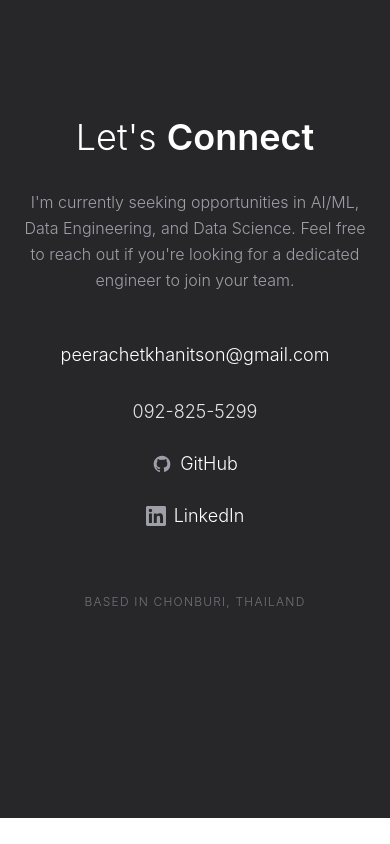
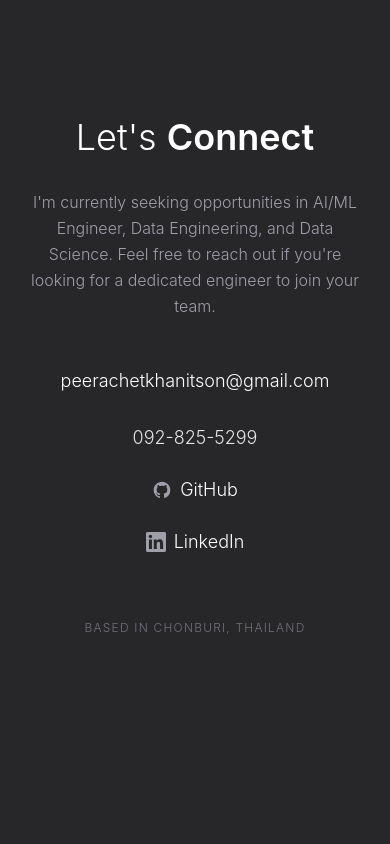
Before and after one commit to peerachetkns/My-Portfolio, a React (Vite) app: page / in a window 390 px wide. Shown: the part 6914-7758 px from the top of the page. Before the commit the page ends 7732 px from the top, so only its background shows below. Built offline with nearby package versions, Linux system fonts and the light colour scheme.

Commit message:
fix mobile responsive viewport meta tag

```diff
--- a/src/App.jsx
+++ b/src/App.jsx
@@ -369,7 +369,7 @@ function App() {
       >
         <h2 className="text-4xl font-light mb-8 text-white">Let's <span className="font-semibold">Connect</span></h2>
         <p className="text-zinc-400 mb-12 font-light leading-relaxed max-w-2xl mx-auto">
-          I'm currently seeking opportunities in AI/ML, Data Engineering, and Data Science.
+          I'm currently seeking opportunities in AI/ML Engineer, Data Engineering, and Data Science.
           Feel free to reach out if you're looking for a dedicated engineer to join your team.
         </p>
 
```
